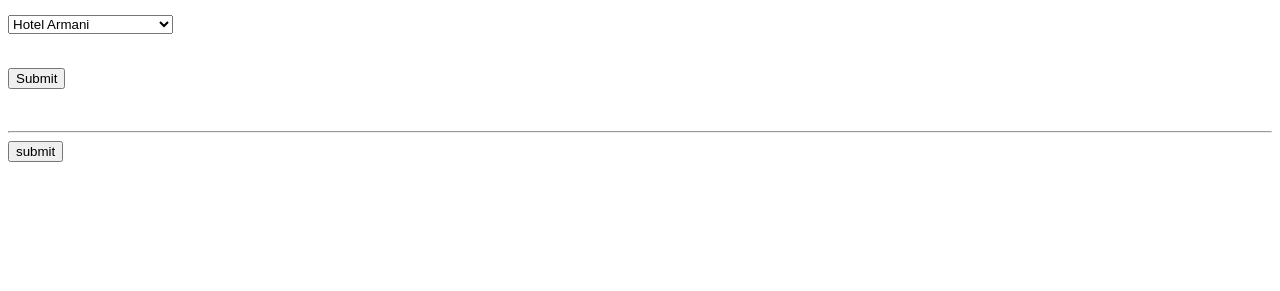
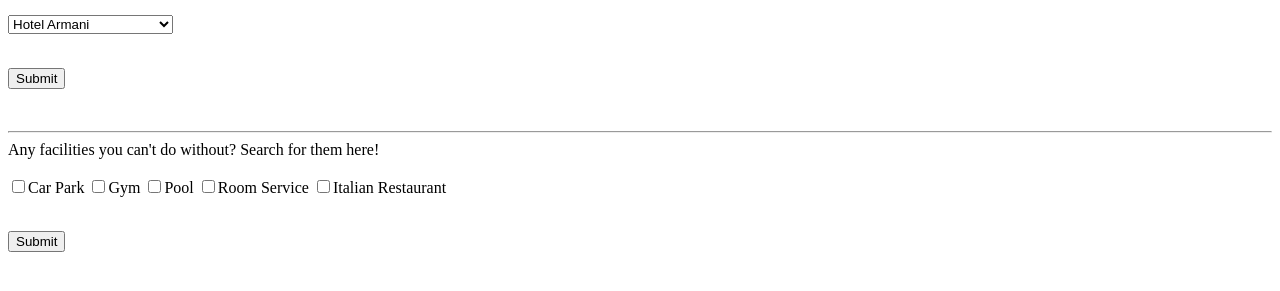
Before and after one commit to chiaramapelli/LateRoomsTechTest, a website: page index.html in a window 1280 px wide. Shown: the part 151-442 px from the top of the page. Drawn offline with Linux system fonts and the light colour scheme.

Commit message:
second part of html created, working on finalising tech.js second function

```diff
--- a/index.html
+++ b/index.html
@@ -44,20 +44,24 @@
 
 
     <!-- TARGETED SEARCH USING CHECKBOXES -->
-    <form action="/hotels.json" method="get">
+    <form id="secondfunction" action="/hotels.json" method="get">
+        <div id="heading">Any facilities you can't do without? Search for them here!</div>
         <div id="container">
+            <br>
+            <input type="checkbox" class="checks" id="carPark" name="box" value="Car Park"><label for="carPark">Car
+                Park</label>
+            <input type="checkbox" class="checks" id="gym" name="box" value="Gym"><label for="gym">Gym</label>
+            <input type="checkbox" class="checks" id="pool" name="box" value="Pool"><label for="pool">Pool</label>
+            <input type="checkbox" class="checks" id="roomservice" name="box" value="Room Service"><label
+                for="roomservice">Room Service</label>
+            <input type="checkbox" id="italianrestaurant" name="box" value="Italian Restaurant"><label
+                for="italianrestaurant">Italian Restaurant</label>
 
-            <!-- checkboxes here with 6 facilities sourced from the object in JSON -->
         </div>
-
-
-
-        <input type="button" onclick="func2()" value="submit">
-        <div>
-            <!-- empty div to put second message -->
-        </div>
+        <br>
+        <p><input type="button" onclick='func2()' value="Submit" /></p>
+        <div id="filter"></div>
     </form>
-
 
     <script src="tech.js"></script>
 </body>
--- a/tech.js
+++ b/tech.js
@@ -45,5 +45,3 @@
         console.log('404 Hotel not found.')
     }
 };
-
-//function works ok on webpage - beautified
```
